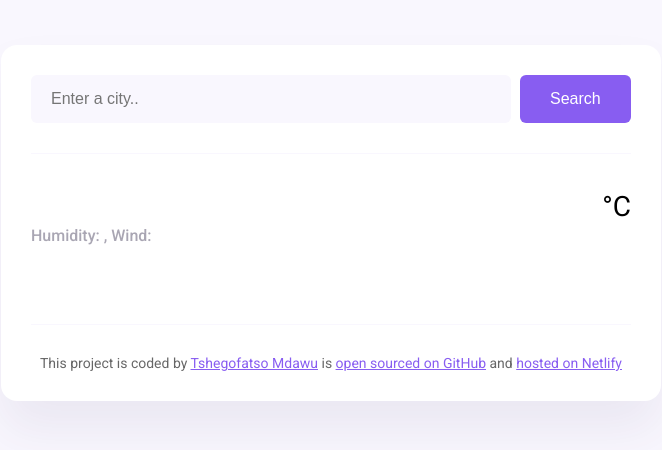
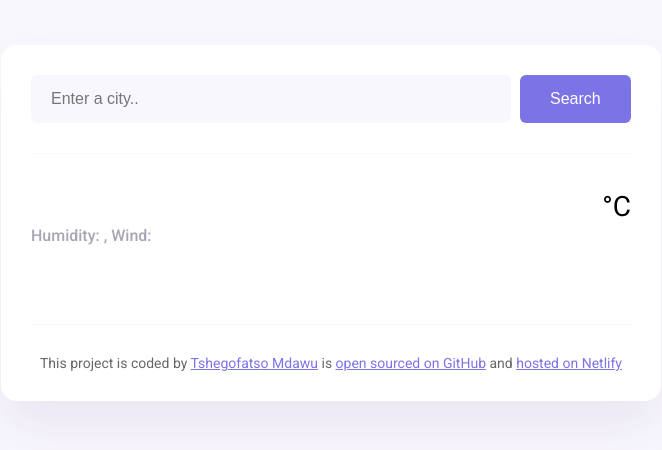
Before and after one commit to Tshegofatso-Mdawu/Plus-Final-Project, a plain HTML site: page index.html in a window 1280 px wide. Shown: the whole page, without its empty margins (309-971 px from the left). Drawn offline with nearby package versions, Linux system fonts and the light colour scheme; no server answers.

Commit message:
color change

```diff
--- a/src/style.css
+++ b/src/style.css
@@ -4,7 +4,7 @@ body {
 }
 
 a {
-  color: #885df1;
+  color: #7c73e6;
 }
 
 .weather-app {
@@ -31,7 +31,7 @@ header {
 }
 
 .search-form-button {
-  background: #885df1;
+  background: #7c73e6;
   padding: 15px 30px;
   border: none;
   font-size: 16px;
```
